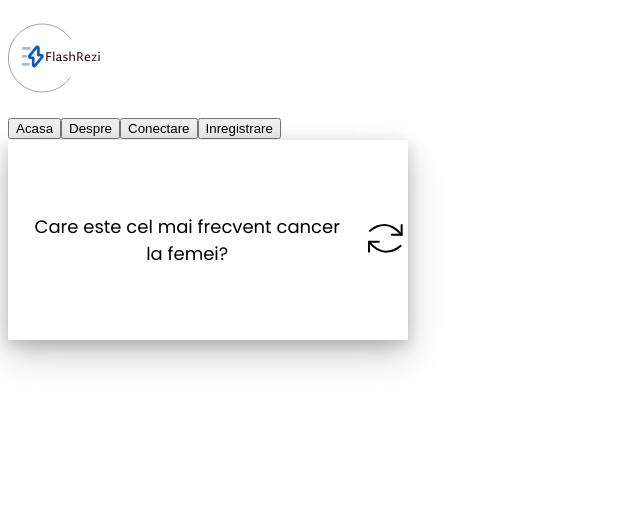
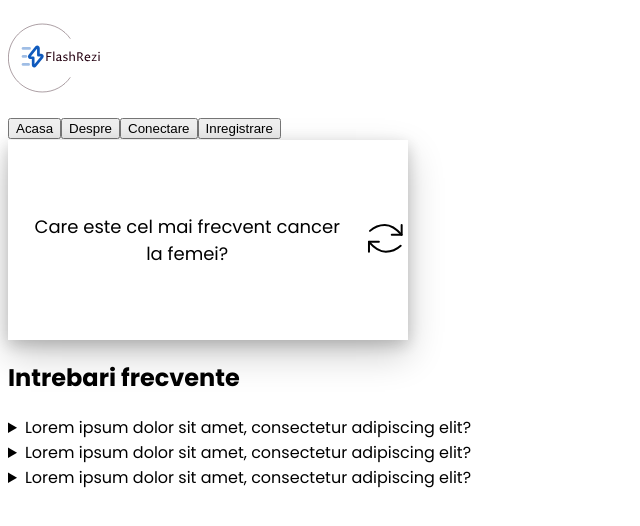
Before and after one commit to vladius9512/FlashCards, a React (Vite) app: page / in a window 1280 px wide. Shown: the top 526 px of the page, without its empty margins (0-640 px from the left). Built offline with nearby package versions, Linux system fonts and the light colour scheme.

Commit message:
Added a frequentquestions component and added some more properties to the flashcard object

```diff
--- a/src/App.jsx
+++ b/src/App.jsx
@@ -1,10 +1,13 @@
 import { useState } from "react";
 import FlashCard from "./components/FlashCard";
 import Navigation from "./components/Navigation";
+import FrequentQuestions from "./components/FrequentQuestions";
 
 function App() {
     const [cardInfo, setCardInfo] = useState([
         {
+            name: "frecventCancer",
+            keywords: ["cancer", "femei", "frecvent"],
             frontInfo: "Care este cel mai frecvent cancer la femei?",
             backInfo:
                 "Lorem ipsum dolor sit amet, consectetur adipiscing elit, sed do eiusmod tempor incididunt ut labore et dolore magna aliqua",
@@ -14,6 +17,7 @@ function App() {
         <>
             <Navigation></Navigation>
             <FlashCard cardInformations={cardInfo[0]}></FlashCard>
+            <FrequentQuestions></FrequentQuestions>
         </>
     );
 }
--- /dev/null
+++ b/src/components/FrequentQuestions.jsx
@@ -0,0 +1,41 @@
+function FrequentQuestions() {
+    return (
+        <>
+            <h2>Intrebari frecvente</h2>
+            <>
+                <details>
+                    <summary>
+                        Lorem ipsum dolor sit amet, consectetur adipiscing elit?
+                    </summary>
+                    <p>
+                        Lorem ipsum dolor sit amet, consectetur adipiscing elit,
+                        sed do eiusmod tempor incididunt ut labore et dolore
+                        magna aliqua
+                    </p>
+                </details>
+                <details>
+                    <summary>
+                        Lorem ipsum dolor sit amet, consectetur adipiscing elit?
+                    </summary>
+                    <p>
+                        Lorem ipsum dolor sit amet, consectetur adipiscing elit,
+                        sed do eiusmod tempor incididunt ut labore et dolore
+                        magna aliqua
+                    </p>
+                </details>
+                <details>
+                    <summary>
+                        Lorem ipsum dolor sit amet, consectetur adipiscing elit?
+                    </summary>
+                    <p>
+                        Lorem ipsum dolor sit amet, consectetur adipiscing elit,
+                        sed do eiusmod tempor incididunt ut labore et dolore
+                        magna aliqua
+                    </p>
+                </details>
+            </>
+        </>
+    );
+}
+
+export default FrequentQuestions;
```
Also changed, not shown: src/components/Footer.jsx (added, +10 -0 lines).
